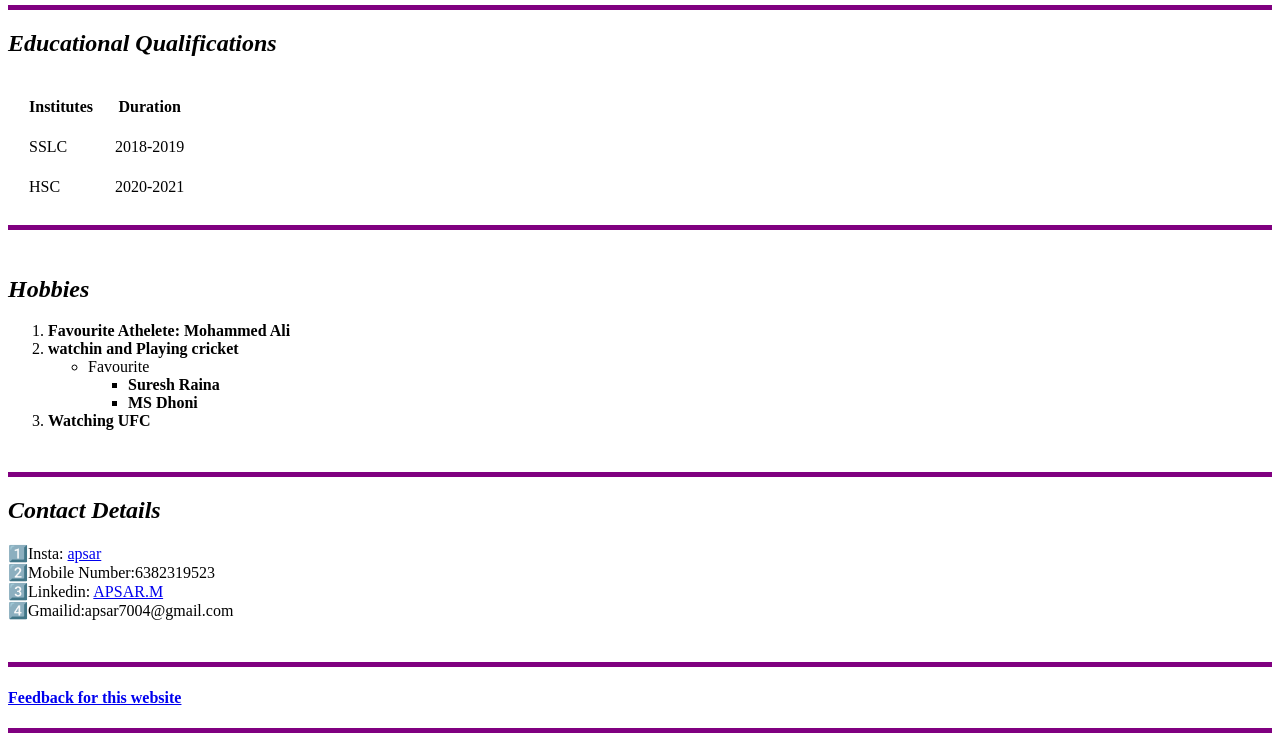
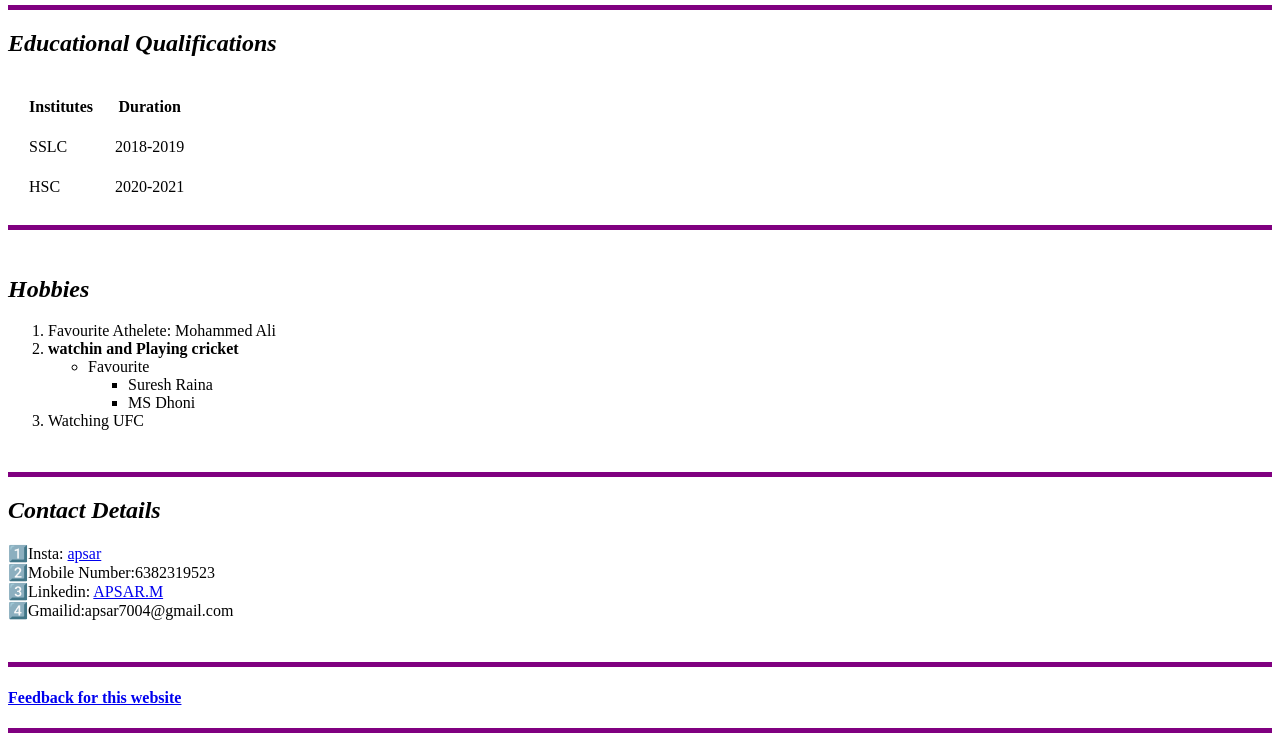
Before and after one commit to Apsar7004/cv, a plain HTML site: page index.html in a window 1280 px wide. Shown: the part 732-1473 px from the top of the page. Drawn offline with Linux system fonts and the light colour scheme.

Commit message:
Add initial cv website files
Signed-off-by: Apsar7004 <115987441+Apsar7004@users.noreply.github.com>

```diff
--- a/index.html
+++ b/index.html
@@ -59,16 +59,16 @@
         <br>
         <h2> <strong> <em>Hobbies</em> </strong> </h2>
         <ol type="1">
-          <li> <strong>Favourite Athelete: Mohammed Ali</strong>  </li>
+          <li> Favourite Athelete: Mohammed Ali  </li>
           <li><b>watchin and Playing cricket</b></li>
             <ul>
               <li> Favourite </li>
               <ul>
-                <li> <strong>Suresh Raina</strong> </li>
-                <li> <strong>MS Dhoni</strong> </li>
+                <li> Suresh Raina </li>
+                <li> MS Dhoni </li>
               </ul>
             </ul>
-            <li> <strong>Watching UFC </strong> </li>
+            <li> Watching UFC  </li>
 
 
         </ol>
```
